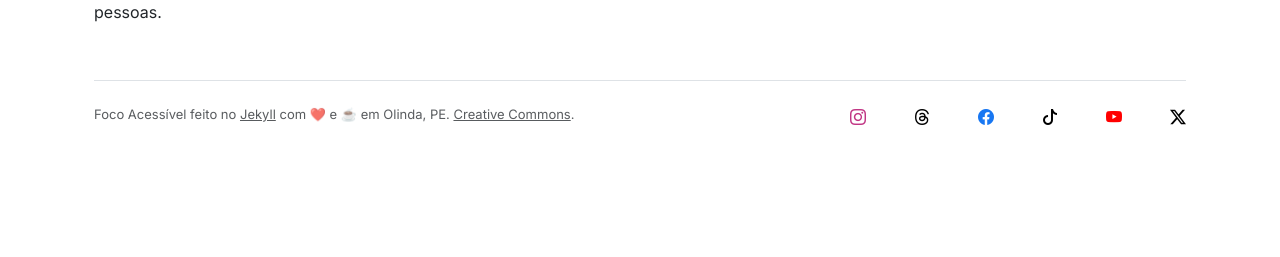
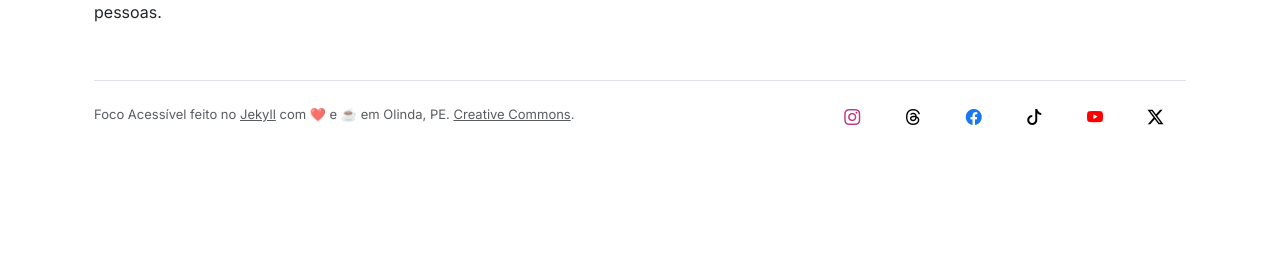
Before and after one commit to focoacessivel/focoacessivel.github.io, a Jekyll site: the page built from index.html, in a window 1280 px wide. Shown: the part 3244-3501 px from the top of the page. Built offline with Jekyll 4.4.1, drawn with Linux system fonts in a browser that asks for light colours; nearby versions of some CDN libraries; comment, search, counter and statistics services are not loaded.

Commit message:
social icons

```diff
--- a/_includes/offcanvas.html
+++ b/_includes/offcanvas.html
@@ -1,7 +1,8 @@
 <div class="offcanvas offcanvas-end " tabindex="-1" id="offcanvas" aria-labelledby="offcanvasLabel">
     <div class="offcanvas-header">
         <h2 class="offcanvas-title h4" id="offcanvasLabel">Links do site</h2>
-        <button type="button" title="Fechar menu" class="btn-close" data-bs-dismiss="offcanvas" aria-label="Close"></button>
+        <button type="button" title="Fechar menu" class="btn-close" data-bs-dismiss="offcanvas"
+            aria-label="Close"></button>
     </div>
 
     <div class="offcanvas-body d-flex flex-column justify-content-between">
@@ -10,19 +11,16 @@
             <ul class="list-group list-group-flush">
                 {% for item in site.data.links.menu %}
                 <li class="list-group-item px-0 item-{{item.name | slugify}}">
-                    <a accesskey="{{item.keys}}" class="nav-link p-0 text-muted" href="{{site.url}}/{{item.link}}" title="{% if item.description %}{{item.description}}{% else %}{{item.name}}{% endif %}">
+                    <a accesskey="{{item.keys}}" class="nav-link p-0 text-muted" href="{{site.url}}/{{item.link}}"
+                        title="{% if item.description %}{{item.description}}{% else %}{{item.name}}{% endif %}">
                         {{item.name}}
                     </a>
                 </li>
                 {% endfor %}
             </ul>
-            <div class=" py-5 row">
-                {% for item in site.data.links.network %}
-                    <a class="col text-center fs-4" href="{{item.link}}" target="_blank"  style="color: #{{item.color}} !important" title="Nos acompanhe também no {{item.name}} - nova aba" rel="noopener noreferrer" class="{{item-name | slugify}} text-decoration-none col-6 mb-2">
-                        {{item.icon}}
-                    </a>
-                {% endfor %}
-            </div>
+            <ul class="socials py-5 d-flex justify-content-around">
+                {% include social.html %}
+            </ul>
         </div>
 
         <div class="platforms">
@@ -30,16 +28,20 @@
             <ul class="list-group list-group-flush">
                 {% for item in site.data.links.platforms %}
                 <li class="list-group-item px-0">
-                    <a href="{{item.link}}" target="_blank" class="text-decoration-none" title="Assine no {{item.name}} - nova aba" rel="noopener noreferrer">
-                        <img class=" me-2" src="{{site.url}}/img/platform/{{item.name | slugify}}.svg" height="32" width="32" alt="Ícone do {{item.name}}">
+                    <a href="{{item.link}}" target="_blank" class="text-decoration-none"
+                        title="Assine no {{item.name}} - nova aba" rel="noopener noreferrer">
+                        <img class=" me-2" src="{{site.url}}/img/platform/{{item.name | slugify}}.svg" height="32"
+                            width="32" alt="Ícone do {{item.name}}">
                         {{item.name}}
                     </a>
                 </li>
                 {% endfor %}
 
                 <li class="list-group-item px-0">
-                    <a href="https://anchor.fm/s/e14f7d9c/podcast/rss" target="_blank" class="text-decoration-none" title="Assine nosso RSS - nova aba" rel="noopener noreferrer">
-                        <img class=" me-2" src="{{site.url}}/img/platform/rss.svg" height="24" width="24" alt="Ícone do RSS">
+                    <a href="https://anchor.fm/s/e14f7d9c/podcast/rss" target="_blank" class="text-decoration-none"
+                        title="Assine nosso RSS - nova aba" rel="noopener noreferrer">
+                        <img class=" me-2" src="{{site.url}}/img/platform/rss.svg" height="24" width="24"
+                            alt="Ícone do RSS">
                         Assine o nosso RSS
                     </a>
                 </li>
--- /dev/null
+++ b/_includes/social.html
@@ -0,0 +1,9 @@
+{% for item in site.data.links.network %}
+<li class="px-1">
+    <a href="{{item.link}}" target="_blank" style="color: #{{item.color}} !important"
+        title="Nos acompanhe também no {{item.name}} - nova aba" rel="noopener noreferrer"
+        class="{{item-name | slugify}} text-decoration-none col-6 mb-2">
+        <span>{{item.icon}}</span>
+    </a>
+</li>
+{% endfor %}
--- a/_layouts/default.html
+++ b/_layouts/default.html
@@ -9,14 +9,16 @@
   <meta charset="utf-8">
 
   <meta name="viewport" content="width=device-width, initial-scale=1">
-        <meta name="keywords" content="{% if page.path contains '_posts' %}{{ page.tags | array_to_sentence_string }}{% else %}Acessibilidade, Inclusão, Diversidade, Podcast, {{site.author}}{% endif %}">
+  <meta name="keywords"
+    content="{% if page.path contains '_posts' %}{{ page.tags | array_to_sentence_string }}{% else %}Acessibilidade, Inclusão, Diversidade, Podcast, {{site.author}}{% endif %}">
   <meta name="author" content="{{site.author}}">
-        <meta name="description" content="{% if description.size > 10 %}{{ description }}{% else %}{{ site.description }}{% endif %}">
+  <meta name="description"
+    content="{% if description.size > 10 %}{{ description }}{% else %}{{ site.description }}{% endif %}">
 
   <title>{% if page.title %}{{ page.title }} | {% endif %}{{ site.title }}</title>
 
   <!-- GOOGLE TAG MANAGER -->
-        <script>(function(w,d,s,l,i){w[l]=w[l]||[];w[l].push({'gtm.start':new Date().getTime(),event:'gtm.js'});var f=d.getElementsByTagName(s)[0],j=d.createElement(s),dl=l!='dataLayer'?'&l='+l:'';j.async=true;j.src='https://www.googletagmanager.com/gtm.js?id='+i+dl;f.parentNode.insertBefore(j,f);})(window,document,'script','dataLayer','GTM-WMN29SM');</script>
+  <script>(function (w, d, s, l, i) { w[l] = w[l] || []; w[l].push({ 'gtm.start': new Date().getTime(), event: 'gtm.js' }); var f = d.getElementsByTagName(s)[0], j = d.createElement(s), dl = l != 'dataLayer' ? '&l=' + l : ''; j.async = true; j.src = 'https://www.googletagmanager.com/gtm.js?id=' + i + dl; f.parentNode.insertBefore(j, f); })(window, document, 'script', 'dataLayer', 'GTM-WMN29SM');</script>
 
   <!--  GOOGLE FONTS-->
   <link rel="preconnect" href="https://fonts.googleapis.com">
@@ -30,13 +32,16 @@
 
   <!--  CSS -->
   <link rel="stylesheet" href="https://cdn.jsdelivr.net/npm/bootstrap-icons@1.11.1/font/bootstrap-icons.css">
-        <link rel="stylesheet" href="https://cdn.jsdelivr.net/npm/bootstrap@5.3.0-alpha1/dist/css/bootstrap.min.css" integrity="sha384-GLhlTQ8iRABdZLl6O3oVMWSktQOp6b7In1Zl3/Jr59b6EGGoI1aFkw7cmDA6j6gD" crossorigin="anonymous">
-        <link rel="stylesheet" href="https://fonts.googleapis.com/css2?family=Inter:wght@400;600;700&&display=swap" >
+  <link rel="stylesheet" href="https://cdn.jsdelivr.net/npm/bootstrap@5.3.0-alpha1/dist/css/bootstrap.min.css"
+    integrity="sha384-GLhlTQ8iRABdZLl6O3oVMWSktQOp6b7In1Zl3/Jr59b6EGGoI1aFkw7cmDA6j6gD" crossorigin="anonymous">
+  <link rel="stylesheet" href="https://fonts.googleapis.com/css2?family=Inter:wght@400;600;700&&display=swap">
   <link rel="stylesheet" href="{{ '/main.css' | prepend: site.baseurl }}">
 
   <link rel="canonical" href="{{ page.url | replace:'index.html','' | prepend: site.baseurl | prepend: site.url }}">
-        <link rel="alternate" type="application/rss+xml" title="{{ site.title }}" href="{{ '/feed.xml' | prepend: site.baseurl | prepend: site.url }}">
-        <link rel="sitemap" type="application/xml" title="Sitemap" href="{{ '/sitemap.xml' | prepend: site.baseurl | prepend: site.url }}" />
+  <link rel="alternate" type="application/rss+xml" title="{{ site.title }}"
+    href="{{ '/feed.xml' | prepend: site.baseurl | prepend: site.url }}">
+  <link rel="sitemap" type="application/xml" title="Sitemap"
+    href="{{ '/sitemap.xml' | prepend: site.baseurl | prepend: site.url }}" />
   <link rel="manifest" href="{{site.url}}/manifest.json">
   <meta name="theme-color" content="#005757" />
 
@@ -60,17 +65,20 @@
   <!-- VLIVRAS -->
 
   <!-- GOOGLE TAG MANAGER (NOSCRIPT) -->
-        <noscript><iframe src="https://www.googletagmanager.com/ns.html?id=GTM-WMN29SM" Height="0" width="0" style="display:none;visibility:hidden"></iframe></noscript>
+  <noscript><iframe src="https://www.googletagmanager.com/ns.html?id=GTM-WMN29SM" Height="0" width="0"
+      style="display:none;visibility:hidden"></iframe></noscript>
 
 
   <a class="visually-hidden-focusable" title="Acesso direto ao conteúdo" href="#main">Ir para o conteúdo</a>
-        <a class="visually-hidden-focusable" title="Acesso direto ao menu" data-bs-toggle="offcanvas" href="#offcanvas" role="button" aria-controls="offcanvas">Acessar o menu principal do site</a>
+  <a class="visually-hidden-focusable" title="Acesso direto ao menu" data-bs-toggle="offcanvas" href="#offcanvas"
+    role="button" aria-controls="offcanvas">Acessar o menu principal do site</a>
   <div class="w-100 bg-white py-4">
     <div class="container">
       <header class="d-flex flex-wrap align-items-center justify-content-center justify-content-md-between">
         <h1 class="col-md-3 mb-2 mb-md-0">
           <a href="/" class="text-decoration-none" title=" {{site.title}}">
-                            <img title="Link para a página inicial do {{site.title}}" src="{{site.url}}/img/logo.svg" class="d-block w-100" alt="{{site.logo-alt}}">
+            <img title="Link para a página inicial do {{site.title}}" src="{{site.url}}/img/logo.svg"
+              class="d-block w-100" alt="{{site.logo-alt}}">
             <span class="visually-hidden-focusable">
               {{site.title}}
             </span>
@@ -79,14 +87,15 @@
         <ul class="nav align-items-center justify-content-center mt-3 mt-md-0">
 
           <li class="nav-item">
-                            <a accesskey="0" class="nav-link nav-link-menu" data-bs-toggle="offcanvas" href="#offcanvas" role="button" aria-controls="offcanvas" title="Acesse todos os links do site">Menu</a>
+            <a accesskey="0" class="nav-link nav-link-menu" data-bs-toggle="offcanvas" href="#offcanvas" role="button"
+              aria-controls="offcanvas" title="Acesse todos os links do site">Menu</a>
           </li>
           {% for item in site.data.links.streaming %}
           <li class="nav-item">
-                            <a href="{{item.link}}"
-                            target="_blank" class="nav-link "
+            <a href="{{item.link}}" target="_blank" class="nav-link "
               title="Acompanhe o {{site.title}} no {{item.name}}">
-                            <img src="{{site.url}}/img/platform/{{item.name | slugify}}.svg" class="img-fluid" style="weight: 24px; height: 24px" alt="Logo da {{item.name}}" />
+              <img src="{{site.url}}/img/platform/{{item.name | slugify}}.svg" class="img-fluid"
+                style="weight: 24px; height: 24px" alt="Logo da {{item.name}}" />
               <!-- {{item.icon}} -->
               <!-- <span class="visually-hidden">{{item.name}}</span> -->
             </a>
@@ -107,7 +116,8 @@
       <div class="row">
         <div class="col-12 col-md-5 mb-3">
           <h3>
-                        <img width="200px" title="Sobre o {{site.title}}" src="{{site.url}}/img/logo.svg" class="d-block mb-5" alt="{{site.logo-alt}}">
+            <img width="200px" title="Sobre o {{site.title}}" src="{{site.url}}/img/logo.svg" class="d-block mb-5"
+              alt="{{site.logo-alt}}">
             <span class="visually-hidden-focusable">{{site.title}}</span>
           </h3>
           <p class="col-12 col-md-8">{{site.footer-description}}</p>
@@ -118,16 +128,15 @@
           <ul class="nav flex-column">
             {% for item in site.data.links.menu %}
             <li class="nav-item mb-2">
-                            <a
-                            class="nav-link p-0"  href="{{site.url}}/{{item.link}}"
+              <a class="nav-link p-0" href="{{site.url}}/{{item.link}}"
                 title="{% if item.description %}{{item.description}}{% else %}{{item.name}}{% endif %}">
                 {{item.name}}
               </a>
             </li>
             {% endfor %}
             <li class="nav-item mb-2">
-                            <a class="nav-link p-0"
-                            href="https://anchor.fm/s/e14f7d9c/podcast/rss" title="Assine o nosso RSS"> RSS </a>
+              <a class="nav-link p-0" href="https://anchor.fm/s/e14f7d9c/podcast/rss" title="Assine o nosso RSS"> RSS
+              </a>
             </li>
           </ul>
         </div>
@@ -137,7 +146,8 @@
             <h3 id="plataformas-rodape" class="pt-3 h4 mb-5">Plataformas</h3>
             {% for item in site.data.links.platforms %}
 
-                          <a href="{{item.link}}" target="_blank" title="Assine no {{item.name}} - nova aba" rel="noopener noreferrer" class="text-decoration-none col-6 mb-2">
+            <a href="{{item.link}}" target="_blank" title="Assine no {{item.name}} - nova aba" rel="noopener noreferrer"
+              class="text-decoration-none col-6 mb-2">
               {{item.name}}
             </a>
 
@@ -148,22 +158,23 @@
 
       </div>
 
-              <div class="d-flex flex-column flex-md-row justify-content-between text-md-left text-center pt-4 mt-4 w-100 border-top">
-                  <p class="credits"> {{site.title}} feito no <a href="http://jekyllrb.com" target="_blank" title="Site do Jekyll - nova aba">Jekyll</a> com <span title="Amor">❤️</span> e <span title="Café">☕</span> em Olinda, PE. <a href="https://creativecommons.org/licenses/by-nc/4.0/deed.pt_BR" title="Detalhes sobre o atribuição não comercial 4.0 internacional - nova aba" target="_blank">Creative Commons</a>.</p>
-                  <ul class="socials  d-flex mb-0 justify-content-center">
-                    {% for item in site.data.links.network %}
-                      <li class="ms-5">
-                        <a href="{{item.link}}" target="_blank"  style="color: #{{item.color}} !important" title="Nos acompanhe também no {{item.name}} - nova aba" rel="noopener noreferrer" class="{{item-name | slugify}} text-decoration-none col-6 mb-2">
-                          {{item.icon}}
-                        </a>
-                      </li>
-                      {% endfor %}
+      <div
+        class="d-flex flex-column flex-md-row justify-content-between pt-4 mt-4 w-100 border-top text-center text-md-start">
+        <p class="col-12 col-md-8 credits"> {{site.title}} feito no <a href="http://jekyllrb.com" target="_blank"
+            title="Site do Jekyll - nova aba">Jekyll</a> com <span title="Amor">❤️</span> e <span title="Café">☕</span>
+          em Olinda, PE. <a href="https://creativecommons.org/licenses/by-nc/4.0/deed.pt_BR"
+            title="Detalhes sobre o atribuição não comercial 4.0 internacional - nova aba" target="_blank">Creative
+            Commons</a>.</p>
+        <ul class="col-12 col-md socials mt-5 mt-md-0 mb-0 d-flex justify-content-around">
+          {% include social.html %}
         </ul>
       </div>
 
     </footer>
 
-            <script src="https://cdn.jsdelivr.net/npm/bootstrap@5.3.0-alpha1/dist/js/bootstrap.bundle.min.js" integrity="sha384-w76AqPfDkMBDXo30jS1Sgez6pr3x5MlQ1ZAGC+nuZB+EYdgRZgiwxhTBTkF7CXvN" crossorigin="anonymous"></script>
+    <script src="https://cdn.jsdelivr.net/npm/bootstrap@5.3.0-alpha1/dist/js/bootstrap.bundle.min.js"
+      integrity="sha384-w76AqPfDkMBDXo30jS1Sgez6pr3x5MlQ1ZAGC+nuZB+EYdgRZgiwxhTBTkF7CXvN"
+      crossorigin="anonymous"></script>
 
     <!-- <script src="https://cdnjs.cloudflare.com/ajax/libs/plyr/3.7.3/plyr.min.js"></script> -->
     <script async src="https://static.addtoany.com/menu/page.js"></script>
@@ -173,4 +184,5 @@
 
   </main>
 </body>
+
 </html>
```
Lines whose indentation alone changed are shown as unchanged.
